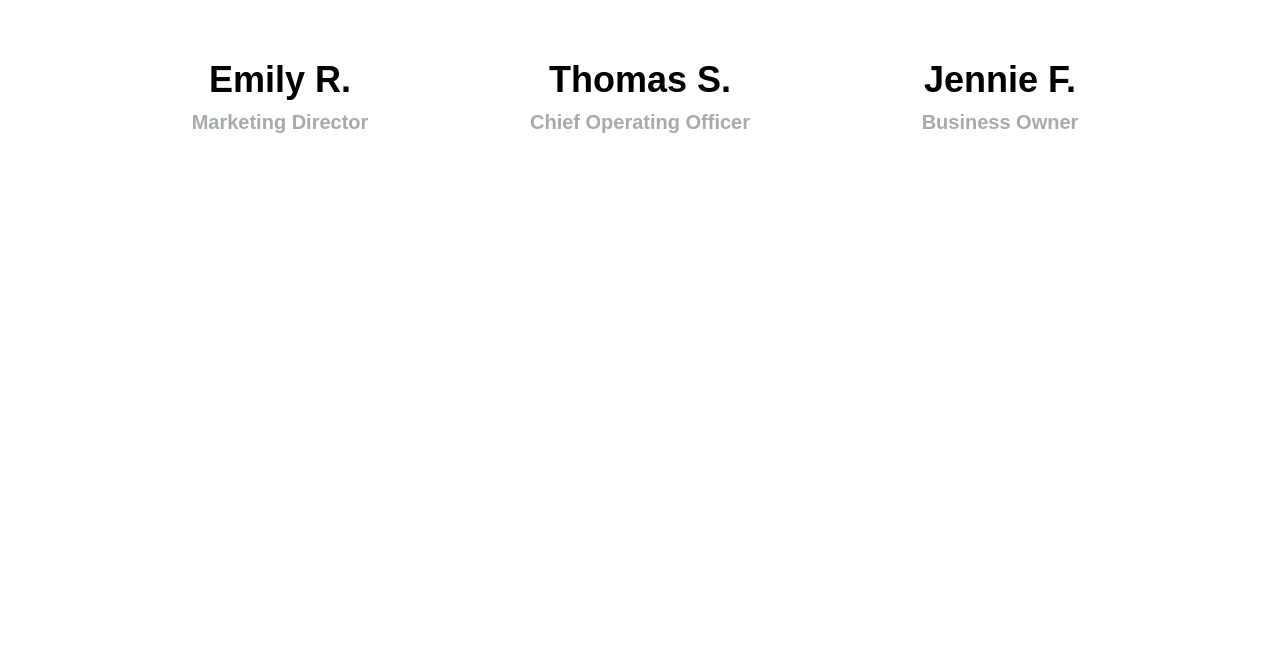
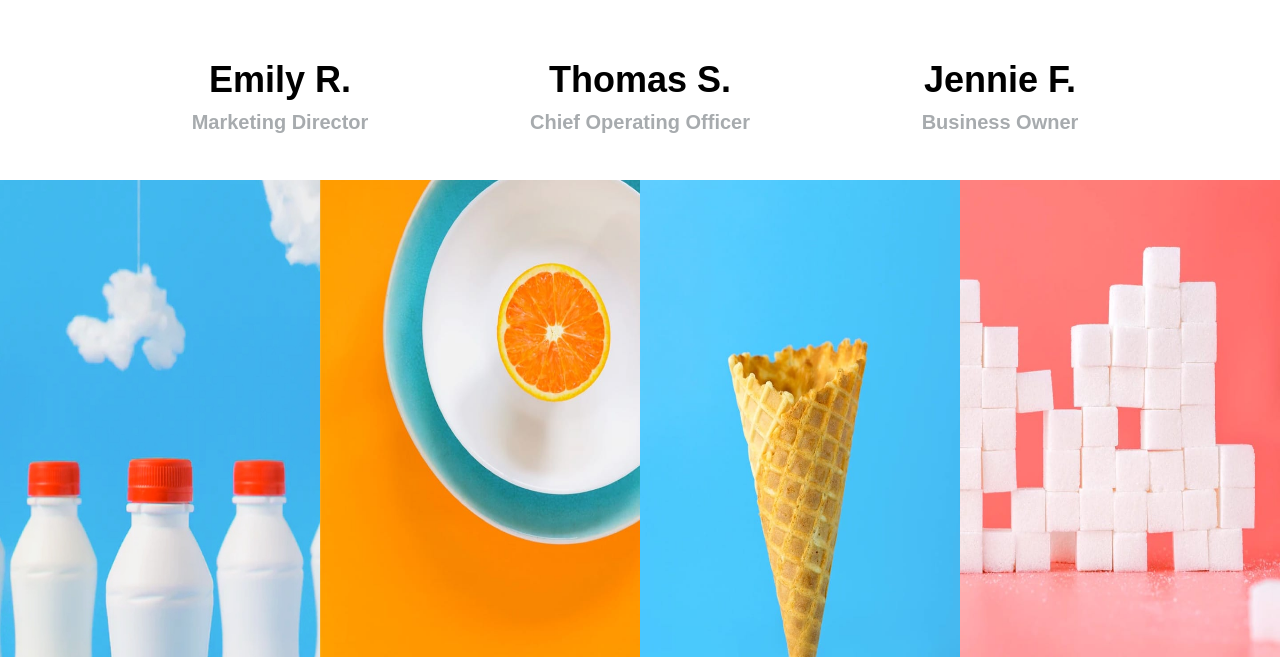
Before and after one commit to JorgeFrontEnd/frontEndMentorChallenges, a plain HTML site: page sunnyside-agency-landing-page-main/index.html in a window 1280 px wide. Shown: the part 3496-4153 px from the top of the page. Before the commit the page ends 3678 px from the top, so only its background shows below. Drawn offline with nearby package versions, Linux system fonts and the light colour scheme; a web font is replaced by a local one.

Commit message:
almost done

```diff
--- a/sunnyside-agency-landing-page-main/assets/scss/app.scss
+++ b/sunnyside-agency-landing-page-main/assets/scss/app.scss
@@ -403,11 +403,46 @@
                             padding-top: 40px;
                         }
                     }
-
                 }
             }
+        }
+
+        .gallery{
+            padding-top: 120px;
+            [class^="col"] {
+                margin: 0;
+                padding: 0;
+                height: 40vh;
+                min-height: 250px;
+            }
+            picture img{
+                width: 100%;
+                height: 100%;
+            }
+        }
+
+        @media(min-width:768px){
+            .gallery{
+                [class^="col"] {
+                    margin: 0;
+                    padding: 0;
+                    height: 60vh;
+                    min-height: 200px;
+                }
+            }
+
         }
     }
 }
 
 /************************END MAIN ********************************/
+
+/************************* FOOTER **************************/
+#sunnyside-agency-landing{
+    footer{
+        height: 30vh;
+        background-color: variables.$footer;
+    }
+}
+
+/*************************END FOOTER **************************/
--- a/sunnyside-agency-landing-page-main/assets/scss/variables.scss
+++ b/sunnyside-agency-landing-page-main/assets/scss/variables.scss
@@ -3,5 +3,6 @@ $yellow : hsl(51, 100%, 49%);
 $grey : hsl(210, 4%, 67%);
 $green : hsl(167, 40%, 24%);
 $blue : hsl(198, 62%, 26%);
+$footer : hsl(168, 34%, 41%);
 $arrow_height : 114px;
 $arrow_width : 36px;
--- a/sunnyside-agency-landing-page-main/index.html
+++ b/sunnyside-agency-landing-page-main/index.html
@@ -180,10 +180,43 @@
         </div>
       </section>
 
+      <section class="gallery">
+        <div class="container-fluid">
+          <div class="row">
+            <div class="col-6 col-md-3">
+              <picture>
+                <img src="./assets/_images/desktop/image-gallery-milkbottles.jpg">
+              </picture>
+            </div>
+            <div class="col-6 col-md-3">
+              <picture>
+                <img src="./assets/_images/desktop/image-gallery-orange.jpg">
+              </picture>
+            </div>
+            <div class="col-6 col-md-3">
+              <picture>
+                <img src="./assets/_images/desktop/image-gallery-cone.jpg">
+              </picture>
+            </div>
+            <div class="col-6 col-md-3">
+              <picture>
+                <img src="./assets/_images/desktop/image-gallery-sugarcubes.jpg">
+              </picture>
+            </div>
+          </div>
+        </div>
+      </section>
+
     </main>
 
     <footer>
-
+      <div class="container-fluid">
+        <div class="row">
+          <picture>
+            <img src="./assets/_images/logo.svg">
+          </picture>
+        </div>
+      </div>
     </footer>
 
   </div>
```
Also changed, not shown: sunnyside-agency-landing-page-main/assets/css/app.css, 1 other file.
